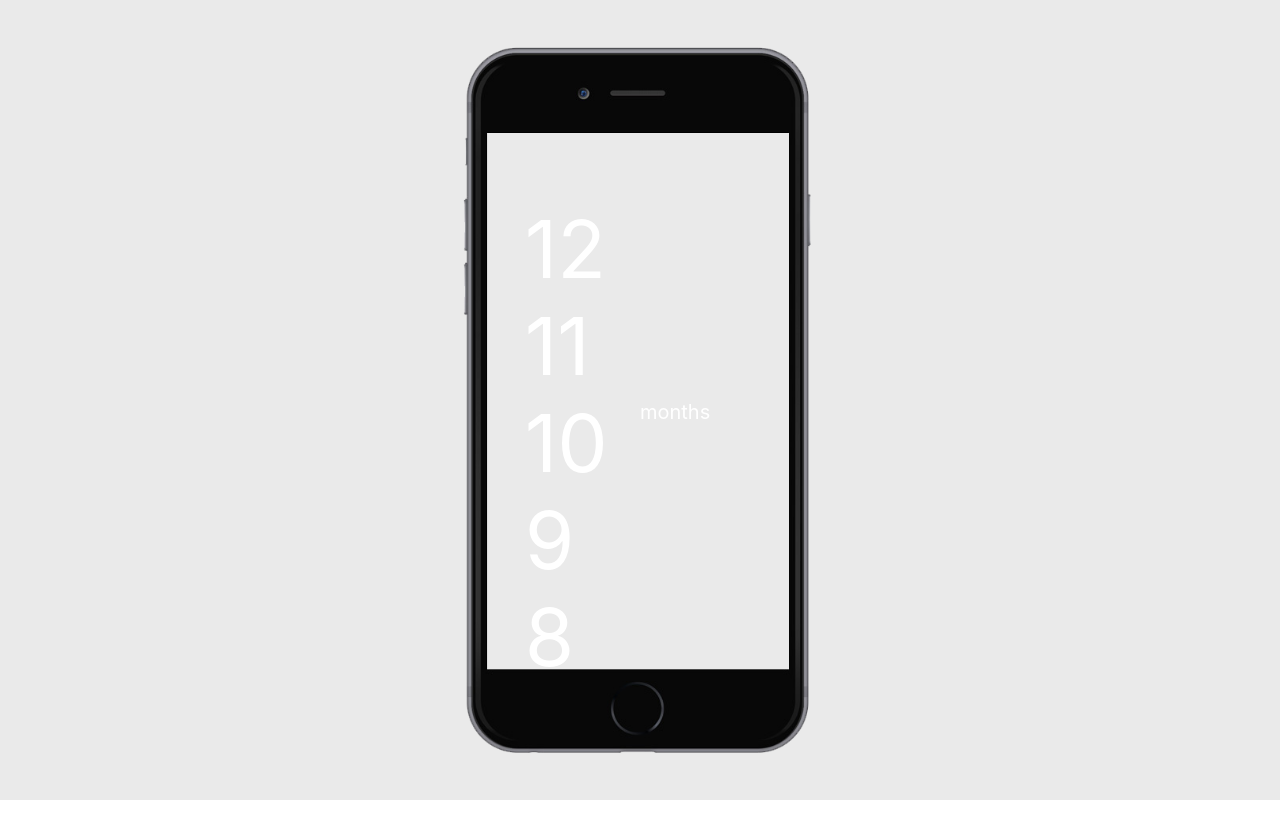
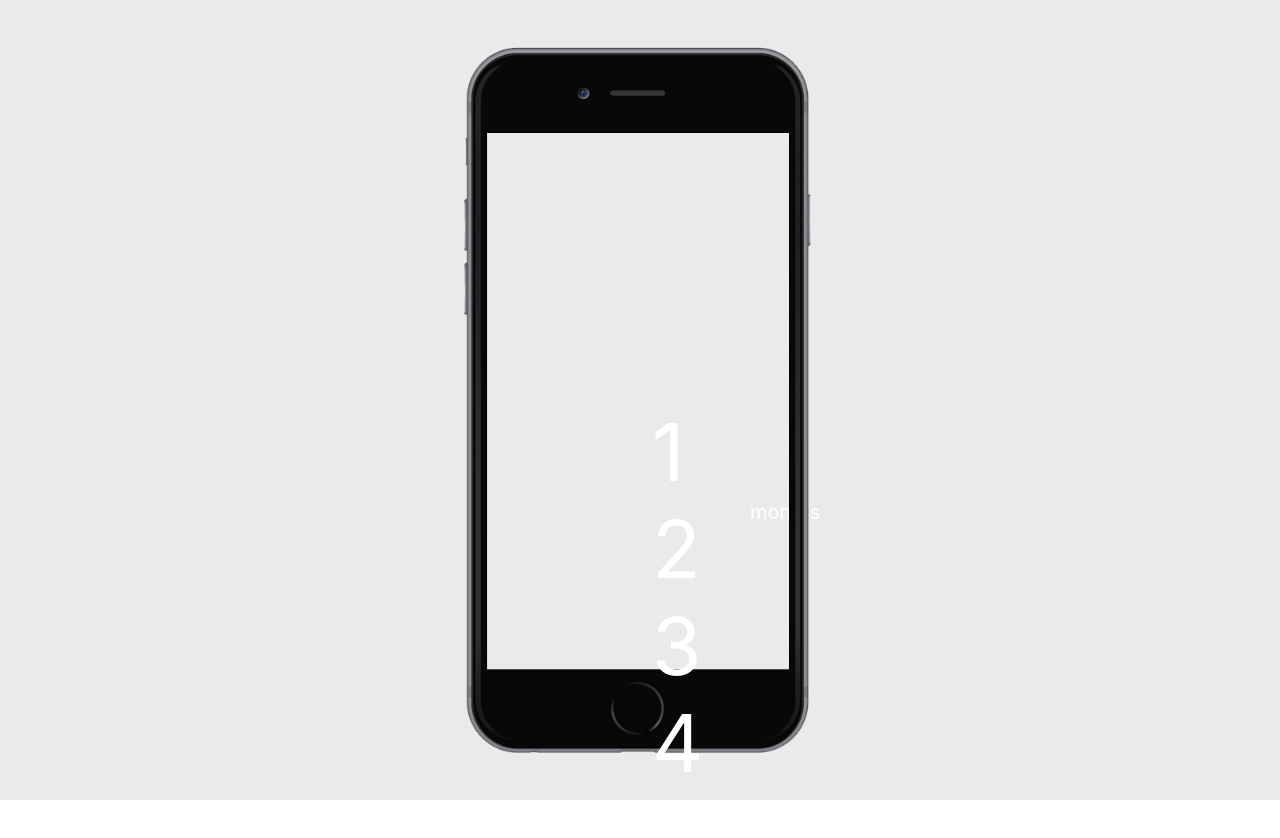
Before and after one commit to nicseve/MANY_Static, a React (Create React App) app: page /whatDurationMonths in a window 1280 px wide. Shown: the top 838 px of the page. Before the commit the page ends 800 px from the top, so only its background shows below. Built offline with nearby package versions, Linux system fonts and the light colour scheme.

Commit message:
Added array of text elements for months

```diff
--- a/src/pages/whatDurationMonths.js
+++ b/src/pages/whatDurationMonths.js
@@ -2,73 +2,46 @@ import React from 'react';
 import {MainContainer, IphoneFrame, IphoneScreen} from "../components";
 
 
-// TODO: Map text elements to array of ints
-
 export default class WhatDurationMonths extends React.Component {
     render() {
+        const ints = [1, 2, 3, 4, 5, 6, 7, 8, 9, 10, 11, 12, 13, 14, 15, 16,17,18,19,20];
+        const months = ints.map(int => <text
+            style={{
+                color: 'white',
+                fontWeight: 'regular',
+                fontSize: '80px'
+            }}>{int}
+        </text>)
+
         return (
             <MainContainer>
                 <IphoneFrame/>
                 {/*Override iPhone background screen color*/}
                 <IphoneScreen style={{backgroundColor: '#161616'}}>
-                    <div style={{zIndex:20,flexDirection:'column',display:'flex',position: 'absolute', top: '25%', left: '41%', maxHeight: 470, overflow: "auto"}}>
-                        <text
-                            style={{
-                                color: 'white',
-                                fontWeight: 'regular',
-                                fontSize: '80px'
-                            }}>12
-                        </text>
-                        <text
-                            style={{
-                                color: 'white',
-                                fontWeight: 'regular',
-                                fontSize: '80px'
-                            }}>11
-                        </text>
-                        <text
-                            style={{
-                                color: 'white',
-                                fontWeight: 'regular',
-                                fontSize: '80px'
-                            }}>10
-                        </text>
-                        <text
-                            style={{
-                                color: 'white',
-                                fontWeight: 'regular',
-                                fontSize: '80px'
-                            }}>9
-                        </text>
-                        <text
-                            style={{
-                                color: 'white',
-                                fontWeight: 'regular',
-                                fontSize: '80px'
-                            }}>8
-                        </text>
-                        <text
-                            style={{
-                                color: 'white',
-                                fontWeight: 'regular',
-                                fontSize: '80px'
-                            }}>7
-                        </text>    <text
-                        style={{
-                            color: 'white',
-                            fontWeight: 'regular',
-                            fontSize: '80px'
-                        }}>6
+                    <text style={{
+                        position: 'absolute',
+                        color: 'white',
+                        marginLeft: 110,
+                        marginTop: 100,
+                        // backgroundColor: 'blue',
+                        fontWeight: 'regular',
+                        fontSize: '20px'
+                    }}>months
                     </text>
+                    <div style={{
+                        // backgroundColor:'blue',
+                        zIndex: 1,
+                        flexDirection: 'column',
+                        display: 'flex',
+                        position: 'absolute',
+                        marginTop: 3,
+                        marginLeft: 12,
+                        height: 536,
+                        overflow: "auto"
+                    }}>
+                        {months}
                     </div>
-                        <text style={{
-                            position:'absolute',
-                            color: 'white',
-                            // backgroundColor: 'blue',
-                            fontWeight: 'regular',
-                            fontSize: '20px'
-                        }}>months
-                        </text>
+
                 </IphoneScreen>
             </MainContainer>
         )
```
